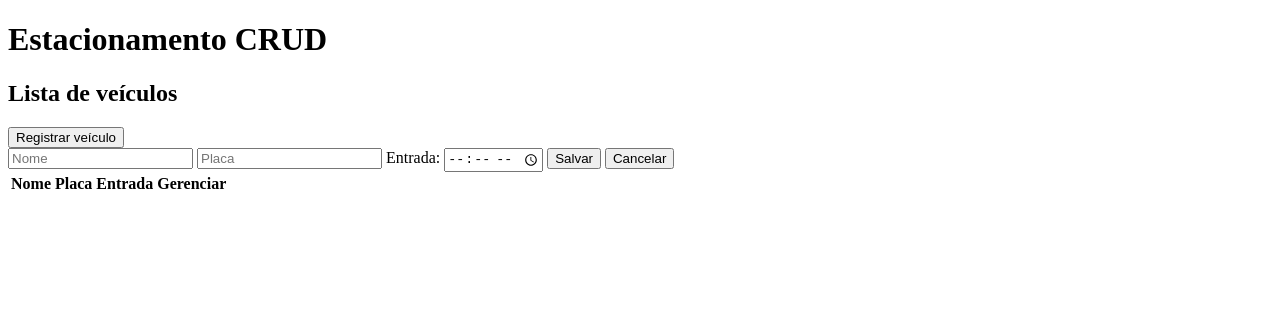
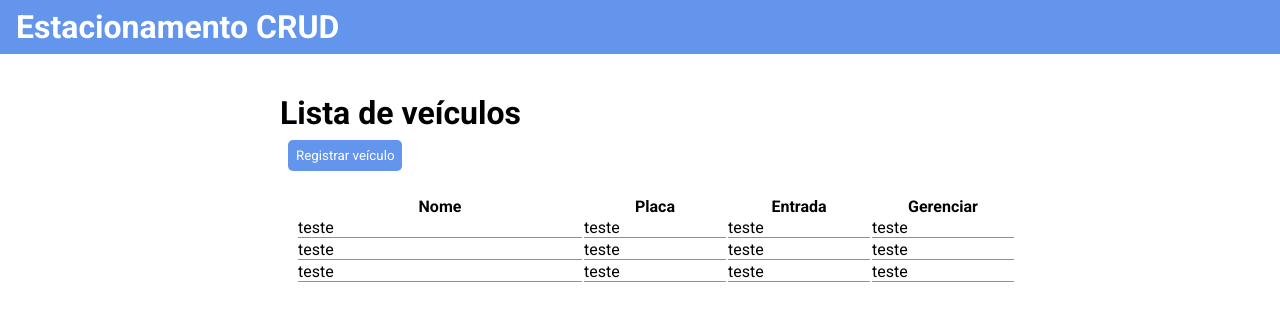
Before and after one commit to Mauricio-MdS/estacionamento-crud, a plain HTML site: page index.html in a window 1280 px wide. Drawn offline with Linux system fonts and the light colour scheme.

Commit message:
criacao do styles css

```diff
--- a/index.html
+++ b/index.html
@@ -4,34 +4,55 @@
     <meta charset="UTF-8">
     <meta http-equiv="X-UA-Compatible" content="IE=edge">
     <meta name="viewport" content="width=device-width, initial-scale=1.0">
+    <link rel="stylesheet" href="styles.css">
     <title>Estacionamento CRUD</title>
 </head>
 <body>
-    <header>
+    <header class="estacionamento">
         <h1>Estacionamento CRUD</h1>
     </header>
-    <main>
+    <main class="container">
         <header>
-            <h2>Lista de veículos</h2>
-            <button>Registrar veículo</button>
+            <h2 class="titulo">Lista de veículos</h2>
+            <button class="button registrar">Registrar veículo</button>
         </header>
-        <form>
-            <input placeholder="Nome" type="text">
-            <input placeholder="Placa" type="text">
-            <label>Entrada: <input type="time" ></label>
-            <button>Salvar</button>
-            <button>Cancelar</button>
+        <form class="formulario">
+            <input class="input formulario__nome" placeholder="Nome" type="text">
+            <input class="input formulario__placa" placeholder="Placa" type="text">
+            <label>Entrada: <input class="input formulario__horario" type="time" ></label>
+            <div class="formulario__botoes">
+                <button class="button">Salvar</button>
+                <button class="button">Cancelar</button>
+             </div>
         </form>
-        <table>
+        <table class="table">
             <thead>
                 <tr>
-                    <th>Nome</th>
-                    <th>Placa</th>
-                    <th>Entrada</th>
-                    <th>Gerenciar</th>
+                    <th class="table__nome">Nome</th>
+                    <th class="table__placa">Placa</th>
+                    <th class="table__entrada">Entrada</th>
+                    <th class="table__gerenciar">Gerenciar</th>
                 </tr>
             </thead>
             <tbody>
+                <tr>
+                    <td class="celulas">teste</td>
+                    <td class="celulas">teste</td>
+                    <td class="celulas">teste</td>
+                    <td class="celulas">teste</td>
+                </tr>
+                <tr>
+                    <td class="celulas">teste</td>
+                    <td class="celulas">teste</td>
+                    <td class="celulas">teste</td>
+                    <td class="celulas">teste</td>
+                </tr>
+                <tr>
+                    <td class="celulas">teste</td>
+                    <td class="celulas">teste</td>
+                    <td class="celulas">teste</td>
+                    <td class="celulas">teste</td>
+                </tr>
 
             </tbody>
         </table>
--- /dev/null
+++ b/styles.css
@@ -0,0 +1,82 @@
+@import url('https://fonts.googleapis.com/css2?family=Roboto:wght@400;700&display=swap');
+
+*{
+    --main-color: cornflowerblue;
+    --secondary-color: white;
+    font-family: 'Roboto', sans-serif;
+    margin: 0;
+    padding: 0;
+}
+
+.estacionamento{
+    background-color: var(--main-color);
+    color: var(--secondary-color);
+    padding: 8px 16px;
+}
+
+.container{
+    margin:40px auto;
+    max-width: 720px;
+}
+
+.titulo{
+    font-size: 2rem;
+}
+
+.button{
+    background-color: var(--main-color);
+    border: none;
+    border-radius: 5px;
+    color: var(--secondary-color);
+    padding:8px;
+}
+
+.registrar{
+    margin:8px;
+}
+
+.formulario{
+    display: none;
+    margin:8px 0;
+}
+
+.input{
+    border:none;
+    border-bottom: 1px var(--main-color) solid;
+}
+
+.formulario__nome{
+    width: 50%;
+}
+
+.formulario__botoes{
+    display:block;
+    margin: 16px;
+}
+
+.table{
+    margin: 16px;
+    width: 100%;
+}
+
+.table__nome{
+    width: 40%;
+}
+
+.table__placa{
+    width: 20%;
+}
+
+.table__entrada{
+    width: 20%;
+}
+
+.table__gerenciar{
+    width: 20%;
+}
+
+.celulas{
+    border-bottom: 1px solid var(--main-color);
+    margin: 0px;
+    padding: 0px;
+}
```
